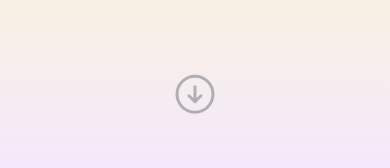
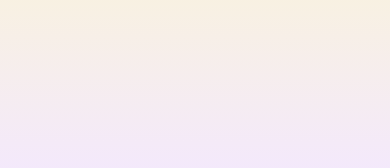
Before and after one commit to aneldanza/personal-portfolio, a React (Vite) app: page /portfolio in a window 390 px wide. Shown: the part 662-830 px from the top of the page. Built offline with nearby package versions, Linux system fonts and the light colour scheme.

Commit message:
remove scroll icon

```diff
--- a/src/components/portfolio/Portfolio.tsx
+++ b/src/components/portfolio/Portfolio.tsx
@@ -2,7 +2,7 @@ import HorizontalScrollCarousel from "./HorizontalScrollCarousel";
 import HireMeAnimation from "./hireMeAnimation";
 import AnimatedPageWrapper from "../common/AnimatedPageWrapper";
 import StarryBg from "./StarryBg";
-import ScrollIcon from "../about/ScrollIcon";
+// import ScrollIcon from "../about/ScrollIcon";
 // import Footer from "../common/Footer";
 
 const PortfolioPage = () => {
@@ -12,9 +12,9 @@ const PortfolioPage = () => {
         <div className="flex justify-center items-center text-6xl md:text-8xl text-center">
           My Work
         </div>
-        <div className="bottom-16 absolute md:hidden">
+        {/* <div className="bottom-16 absolute md:hidden">
           <ScrollIcon />
-        </div>
+        </div> */}
         <svg xmlns="http://www.w3.org/2000/svg">
           <defs>
             <filter id="goo">
```
